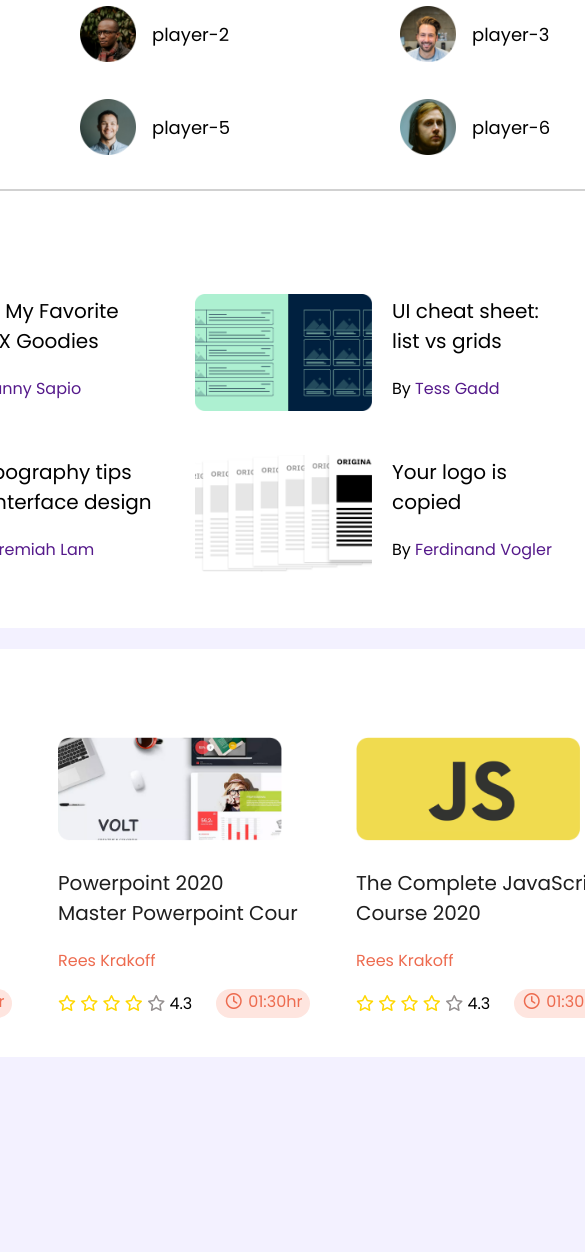
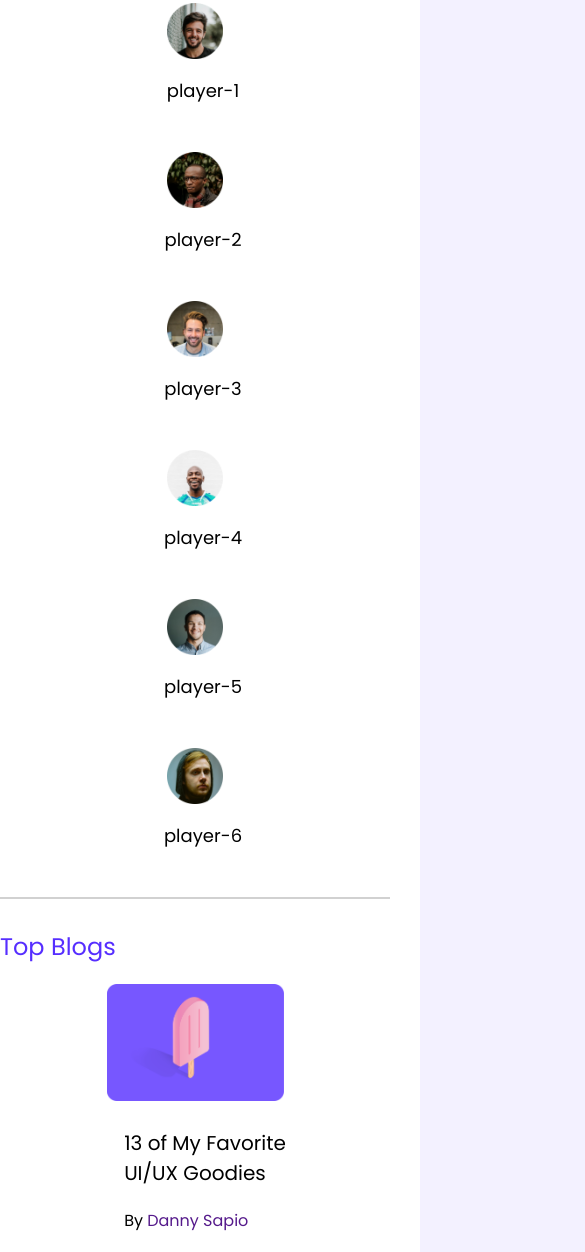
Before and after one commit to Lil-boss/landing-page, a plain HTML site: page index.html in a window 390 px wide. Shown: the part 215-1467 px from the top of the page, 585 px wide, since content can reach past the window. Before the commit the page ends 1272 px from the top, so only its background shows below. Drawn offline with Linux system fonts and the light colour scheme.

Commit message:
responsive without nav

```diff
--- a/css/style.css
+++ b/css/style.css
@@ -142,6 +142,8 @@ hr {
 }
 
 .course {
+  display: flex;
+  flex-direction: column;
   width: 252.42px;
   height: 269.79px;
 }
@@ -187,3 +189,28 @@ hr {
   height: 20.3px;
   color: #ed6b4f;
 }
+
+@media only screen and (max-width: 688px) {
+  .container {
+    width: 100%;
+  }
+
+  .profile {
+    display: none;
+  }
+
+  .players,
+  .blogs,
+  .courses {
+    grid-template-columns: repeat(1, 1fr);
+    justify-items: center;
+  }
+  .player,
+  .blog {
+    flex-direction: column;
+    align-items: center;
+  }
+  .course {
+    margin-top: 20px;
+  }
+}
```
